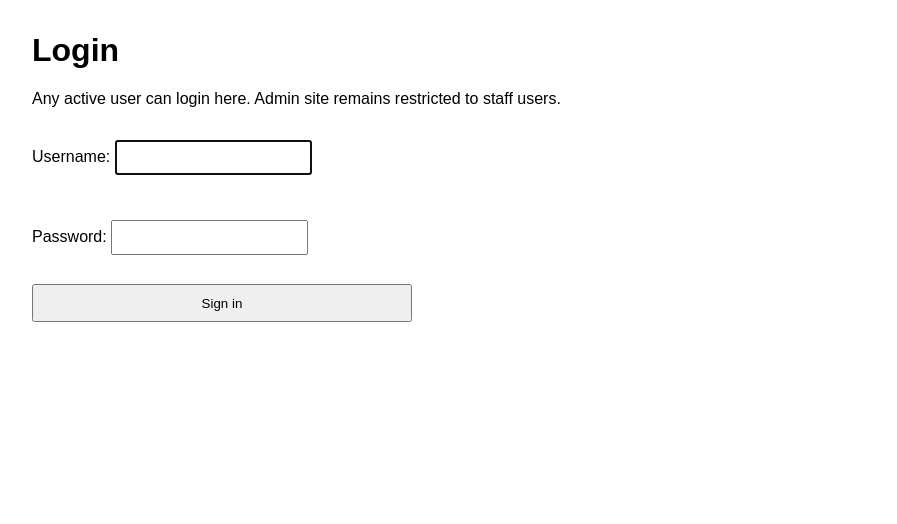
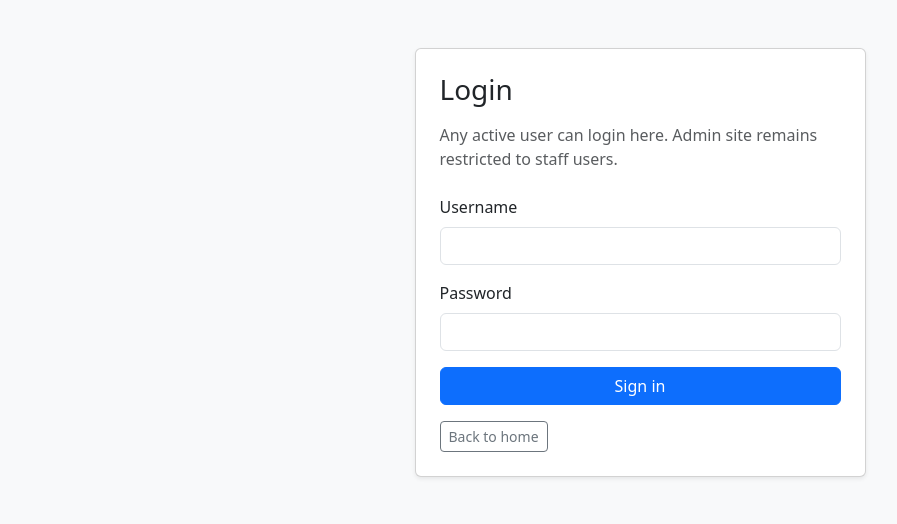
Before and after one commit to cgarciap58/cesar_garcia_proyecto_intermodular, a Django app: page /login/ in a window 1280 px wide. Shown: the top 524 px of the page, without its empty margins (0-897 px from the left). Run offline with Django 5.2, Linux system fonts and the light colour scheme.

Commit message:
Bootstrap on login

```diff
--- a/src/records/templates/records/login.html
+++ b/src/records/templates/records/login.html
@@ -4,21 +4,83 @@
   <meta charset="UTF-8" />
   <meta name="viewport" content="width=device-width, initial-scale=1.0" />
   <title>Login</title>
-  <style>
-    body { font-family: Arial, sans-serif; margin: 2rem; }
-    form { max-width: 380px; display: grid; gap: .8rem; }
-    input { padding: .5rem; }
-    button { padding: .6rem; }
-    .errorlist { color: #b00020; }
-  </style>
+  <link
+    href="https://cdn.jsdelivr.net/npm/bootstrap@5.3.3/dist/css/bootstrap.min.css"
+    rel="stylesheet"
+    integrity="sha384-QWTKZyjpPEjISv5WaRU9OFeRpok6YctnYmDr5pNlyT2bRjXh0JMhjY6hW+ALEwIH"
+    crossorigin="anonymous"
+  />
 </head>
-<body>
-  <h1>Login</h1>
-  <p>Any active user can login here. Admin site remains restricted to staff users.</p>
-  <form method="post">
-    {% csrf_token %}
-    {{ form.as_p }}
-    <button type="submit">Sign in</button>
-  </form>
+<body class="bg-light">
+  <div class="container py-5">
+    <div class="row justify-content-center">
+      <div class="col-md-6 col-lg-5">
+        <div class="card shadow-sm">
+          <div class="card-body p-4">
+            <h1 class="h3 mb-3">Login</h1>
+            <p class="text-muted mb-4">Any active user can login here. Admin site remains restricted to staff users.</p>
+
+            {% if form.non_field_errors %}
+              <div class="alert alert-danger" role="alert">
+                {% for error in form.non_field_errors %}
+                  <div>{{ error }}</div>
+                {% endfor %}
+              </div>
+            {% endif %}
+
+            <form method="post" novalidate>
+              {% csrf_token %}
+
+              <div class="mb-3">
+                <label for="{{ form.username.id_for_label }}" class="form-label">{{ form.username.label }}</label>
+                <input
+                  type="text"
+                  name="{{ form.username.html_name }}"
+                  id="{{ form.username.id_for_label }}"
+                  value="{{ form.username.value|default_if_none:'' }}"
+                  class="form-control{% if form.username.errors %} is-invalid{% endif %}"
+                  autocomplete="username"
+                />
+                {% if form.username.help_text %}
+                  <div class="form-text">{{ form.username.help_text }}</div>
+                {% endif %}
+                {% if form.username.errors %}
+                  <div class="invalid-feedback d-block">
+                    {% for error in form.username.errors %}
+                      <div>{{ error }}</div>
+                    {% endfor %}
+                  </div>
+                {% endif %}
+              </div>
+
+              <div class="mb-3">
+                <label for="{{ form.password.id_for_label }}" class="form-label">{{ form.password.label }}</label>
+                <input
+                  type="password"
+                  name="{{ form.password.html_name }}"
+                  id="{{ form.password.id_for_label }}"
+                  class="form-control{% if form.password.errors %} is-invalid{% endif %}"
+                  autocomplete="current-password"
+                />
+                {% if form.password.help_text %}
+                  <div class="form-text">{{ form.password.help_text }}</div>
+                {% endif %}
+                {% if form.password.errors %}
+                  <div class="invalid-feedback d-block">
+                    {% for error in form.password.errors %}
+                      <div>{{ error }}</div>
+                    {% endfor %}
+                  </div>
+                {% endif %}
+              </div>
+
+              <button type="submit" class="btn btn-primary w-100">Sign in</button>
+              <a href="/" class="btn btn-outline-secondary btn-sm mt-3">Back to home</a>
+            </form>
+          </div>
+        </div>
+      </div>
+    </div>
+  </div>
 </body>
 </html>
```
